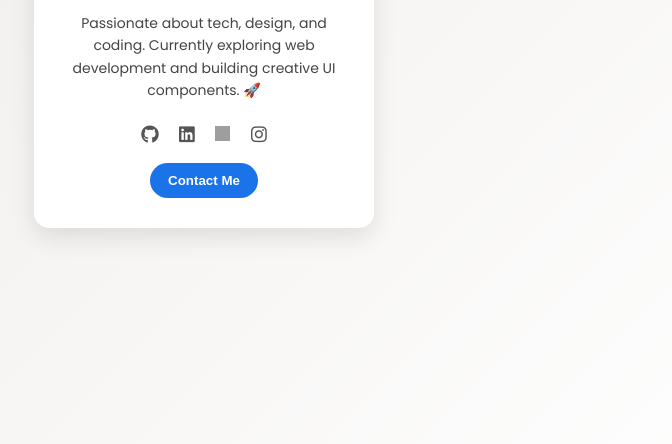
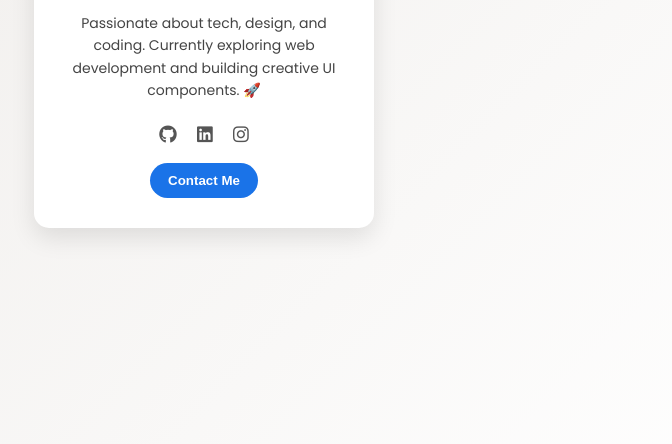
Before and after one commit to Gurmeet-12/Profile-Card, a plain HTML site: page index.html in a window 1280 px wide. Shown: the part 356-800 px from the top of the page, without its empty margins (436-1108 px from the left). Drawn offline with Linux system fonts and the light colour scheme; grey boxes are pictures that could not be loaded.

Commit message:
Update index.html

```diff
--- a/index.html
+++ b/index.html
@@ -16,13 +16,13 @@
       Passionate about tech, design, and coding. Currently exploring web development and building creative UI components. 🚀
     </p>
     <div class="socials">
-      <a href="https://github.com/Gurmeet-12" class="icon"><i class="fab fa-github"></i></a>
-      <a href="https://www.linkedin.com/in/gurmeet-singh12/" class="icon"><i class="fab fa-linkedin"></i></a>
-      <a href="https://leetcode.com/u/Gurmeet_Singh_12/" class="icon" target="_blank">
+      <a href="https://github.com/Gurmeet-12" class="icon" target="_blank" ><i class="fab fa-github"></i></a>
+      <a href="https://www.linkedin.com/in/gurmeet-singh12/" class="icon" target="_blank" ><i class="fab fa-linkedin"></i></a>
+<!--       <a href="https://leetcode.com/u/Gurmeet_Singh_12/" class="icon" target="_blank">
                 <img src="https://upload.wikimedia.org/wikipedia/commons/1/19/LeetCode_logo_black.png" alt="LeetCode"
                     style="width: 15px; height: 15px;">
-      </a>
-      <a href="https://www.instagram.com/gurmeet_1699_singh/" class="icon"><i class="fab fa-instagram"></i></a>
+      </a> -->
+      <a href="https://www.instagram.com/gurmeet_1699_singh/" class="icon" target="_blank" ><i class="fab fa-instagram"></i></a>
     </div>
     <a href="https://wa.me/918295662184" target="_blank">
     <button class="contact-btn">Contact Me</button>
```
